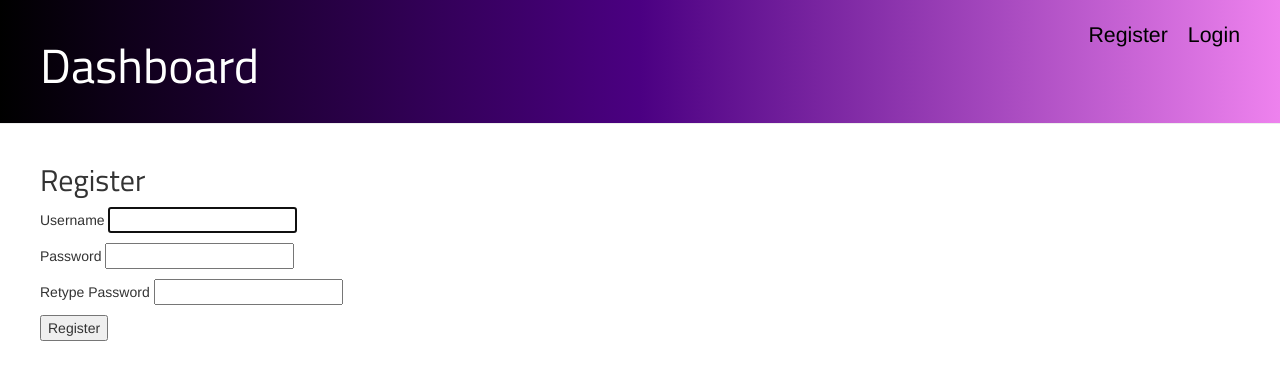
After one commit to satyam07/BlueDash, a Django app: page /accounts/register/ in a window 1280 px wide. The commit adds this page. Shown: the top 380 px of the page. Run offline with Django 3.2, Linux system fonts and the light colour scheme; parts of the project's set-up code (start-up, migrations or seed data) failed here and were passed over; some libraries are stand-ins or nearby versions.

Commit message:
Register

```diff
--- a/blue/settings.py
+++ b/blue/settings.py
@@ -38,6 +38,7 @@ INSTALLED_APPS = (
     'django.contrib.messages',
     'django.contrib.staticfiles',
     'dash',
+
 )
 
 MIDDLEWARE_CLASSES = (
--- a/blue/urls.py
+++ b/blue/urls.py
@@ -8,4 +8,7 @@ urlpatterns = patterns('',
     url(r'^accounts/login/$', 'django.contrib.auth.views.login'),
     url(r'^accounts/logout/$', 'django.contrib.auth.views.logout', {'next_page': '/'}),
     url(r'', include('dash.urls')),
+    url(r'^accounts/register/$', 'dash.views.register_user'),
+    url(r'^accounts/register_success/$', 'dash.views.register_success'),
+
 )
--- a/dash/templates/dash/base.html
+++ b/dash/templates/dash/base.html
@@ -16,6 +16,7 @@
     <p class="top-menu">Hello {{ user.username }} <a href="{% url 'django.contrib.auth.views.logout' %}">Log out</a></p>
     {% else %}
     <a href="{% url 'django.contrib.auth.views.login' %}" class="top-menu">Login</a>
+    <a href="{% url 'dash.views.register_user' %}" class="top-menu">Register</a>
     {% endif %}
         <h1><a href="{% url 'dash.views.post_list' %}">Dashboard</a></h1>
     </div>
--- /dev/null
+++ b/dash/templates/dash/register.html
@@ -0,0 +1,13 @@
+{% extends 'dash/base.html' %}
+{% block content %}
+
+<h2> Register </h2>
+
+<form action = "/accounts/register/" method="post"> {% csrf_token %}
+	    <p>Username {{ form.username }} </p>
+        <p>Password {{ form.password1 }} </p>
+        <p>Retype Password {{ form.password2 }} </p>
+		<input type="submit" value="Register"/>
+</form>
+
+{% endblock %}
--- a/dash/urls.py
+++ b/dash/urls.py
@@ -9,4 +9,5 @@ urlpatterns = [
     url(r'^drafts/$', views.post_draft_list, name='post_draft_list'),
     url(r'^post/(?P<pk>[0-9]+)/publish/$', views.post_publish, name='post_publish'),
     url(r'^post/(?P<pk>[0-9]+)/remove/$', views.post_remove, name='post_remove'),
+    url(r'^feed/tech/$', views.feedTech, name='Tech Feeds')
 ]
--- a/dash/views.py
+++ b/dash/views.py
@@ -3,7 +3,12 @@ from django.utils import timezone
 from .models import Post
 from .forms import PostForm
 from django.shortcuts import redirect
+from django.contrib import auth
+from django.contrib.auth.forms import UserCreationForm
 from django.contrib.auth.decorators import login_required
+from django.core.context_processors import csrf
+import feedparser
+import nltk
 
 def post_list(request):
     posts = Post.objects.filter(published_date__lte=timezone.now()).order_by('-published_date')
@@ -58,3 +63,45 @@ def post_remove(request, pk):
     post = get_object_or_404(Post, pk=pk)
     post.delete()
     return redirect('dash.views.post_list')
+
+
+def register_user(request):
+    if request.method == 'POST':
+        form = UserCreationForm(request.POST)
+        if form.is_valid():
+            form.save()
+            return redirect('/accounts/register_success')
+    form = UserCreationForm()
+    #print args
+    return render(request, 'dash/register.html', {'form': form})
+
+def register_success(request):
+    return render(request, 'dash/register_success.html')
+
+
+feeds = [
+    'http://www.sfgate.com/rss/feed/Tech-News-449.php',
+    'http://feeds.feedburner.com/TechCrunch/startups',
+    'http://news.cnet.com/8300-1001_3-92.xml',
+    'http://www.zdnet.com/news/rss.xml',
+    'http://www.computerweekly.com/rss/Latest-IT-news.xml',
+    'http://feeds.reuters.com/reuters/technologyNews',
+    'http://www.tweaktown.com/news-feed/'
+]
+
+
+def feedTech(request):
+    corpus = []
+    titles=[]
+    ct = -1
+    for feed in feeds:
+        d = feedparser.parse(feed)
+        for e in d['entries']:
+            words = nltk.wordpunct_tokenize((e['description']))
+            words.extend(nltk.wordpunct_tokenize(e['title']))
+            lowerwords=[x.lower() for x in words if len(x) > 1]
+            ct += 1
+            print (ct, "TITLE",e['title'])
+            corpus.append(lowerwords)
+            titles.append(e['title'])
+    return render(request, 'dash/feeds.html')
```
Also changed, not shown: dash/templates/dash/register_success.html (added, +9 -0 lines), dash/templates/registration/login.html (+8 -12 lines).
